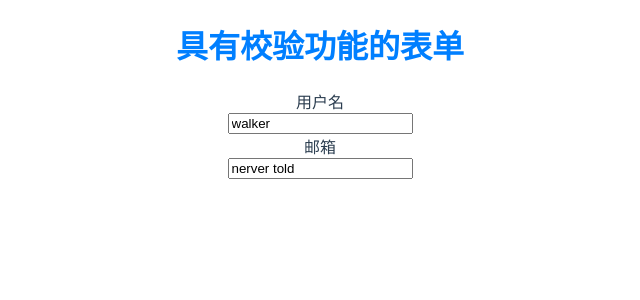
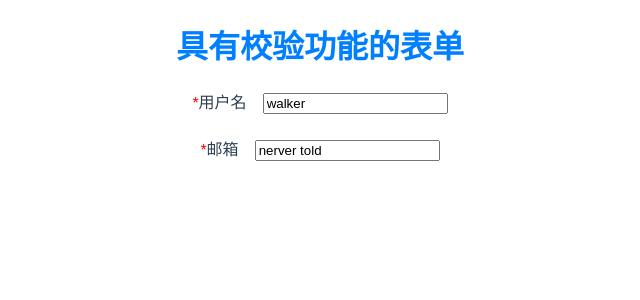
Before and after one commit to rainwalkerhu/vue-component-ts, a Vue app: page /form in a window 1280 px wide. Shown: the top 300 px of the page, without its empty margins (320-960 px from the left). Built offline with nearby package versions, Linux system fonts and the light colour scheme; the HTML template or start-up script is replaced by a standard one.

Commit message:
feat(section1): form-item获取form注入数据，调用async-validator校验

```diff
--- a/src/components/form/form-item.vue
+++ b/src/components/form/form-item.vue
@@ -1,17 +1,24 @@
 <template>
-  <div>
-    <label v-if="label">{{ label }}</label>
-    <div>
+  <div class="i-form-item_container">
+    <label v-if="label" :class="{ 'i-form-item-label-required': isRequired }">{{
+      label
+    }}</label>
+    <div class="i-form-item_content">
       <slot></slot>
+      <div v-if="validateState === 'error'" class="i-form-item-message">
+        {{ validateMessage }}
+      </div>
     </div>
   </div>
 </template>
 <script>
 import Emitter from "../../mixins/emitter.js";
+import AsyncValidator from "async-validator";
 
 export default {
   name: "iFormItem",
   mixins: [Emitter],
+  inject: ["form"],
   props: {
     label: {
       type: String,
@@ -19,6 +26,19 @@ export default {
     },
     prop: {
       type: String
+    }
+  },
+  data() {
+    return {
+      isRequired: false, // 是否为必填
+      validateState: "", // 校验状态
+      validateMessage: "" // 校验不通过时的提示信息
+    };
+  },
+  computed: {
+    // 从 Form 的 model 中动态得到当前表单组件的数据
+    fieldValue() {
+      return this.form.model[this.prop];
     }
   },
   mounted() {
@@ -29,10 +49,69 @@ export default {
     }
   },
   methods: {
-    setRules () {
-      this.$on('on-form-blur', this.onFieldBlur);
-      this.$on('on-form-change', this.onFieldChange);
+    setRules() {
+      let rules = this.getRules();
+      if (rules.length) {
+        rules.every(rule => {
+          // 如果当前校验规则中有必填项，则标记出来
+          this.isRequired = rule.required;
+        });
+      }
+      this.$on("on-form-blur", this.onFieldBlur);
+      this.$on("on-form-change", this.onFieldChange);
     },
+    // 从 Form 的 rules 属性中，获取当前 FormItem 的校验规则
+    getRules() {
+      let formRules = this.form.rules;
+
+      formRules = formRules ? formRules[this.prop] : [];
+
+      return [].concat(formRules || []);
+    },
+    // 只支持 blur 和 change，所以过滤出符合要求的 rule 规则
+    getFilteredRule(trigger) {
+      const rules = this.getRules();
+      return rules.filter(
+        rule => !rule.trigger || rule.trigger.indexOf(trigger) !== -1
+      );
+    },
+    /**
+     * 校验数据
+     * @param trigger 校验类型
+     * @param callback 回调函数
+     */
+    validate(trigger, callback = function() {}) {
+      let rules = this.getFilteredRule(trigger);
+
+      if (!rules || rules.length === 0) {
+        return true;
+      }
+
+      // 设置状态为校验中
+      this.validateState = "validating";
+
+      // 以下为 async-validator 库的调用方法
+      let descriptor = {};
+      descriptor[this.prop] = rules;
+
+      const validator = new AsyncValidator(descriptor);
+      let model = {};
+
+      model[this.prop] = this.fieldValue;
+
+      validator.validate(model, { firstFields: true }, errors => {
+        this.validateState = !errors ? "success" : "error";
+        this.validateMessage = errors ? errors[0].message : "";
+
+        callback(this.validateMessage);
+      });
+    },
+    onFieldBlur() {
+      this.validate("blur");
+    },
+    onFieldChange() {
+      this.validate("change");
+    }
   },
   // 组件销毁前，将实例从 Form 的缓存中移除
   beforeDestroy() {
@@ -40,3 +119,20 @@ export default {
   }
 };
 </script>
+<style>
+.i-form-item_container {
+  margin-bottom: 22px;
+}
+.i-form-item_content {
+  display: inline-block;
+  margin-left: 16px;
+}
+.i-form-item-label-required:before {
+  content: "*";
+  color: red;
+}
+.i-form-item-message {
+  color: red;
+  position: absolute;
+}
+</style>
--- a/src/components/form/form.vue
+++ b/src/components/form/form.vue
@@ -14,6 +14,11 @@ export default {
       type: Object
     }
   },
+  provide() {
+    return {
+      form: this
+    };
+  },
   data() {
     return {
       fields: []
```
